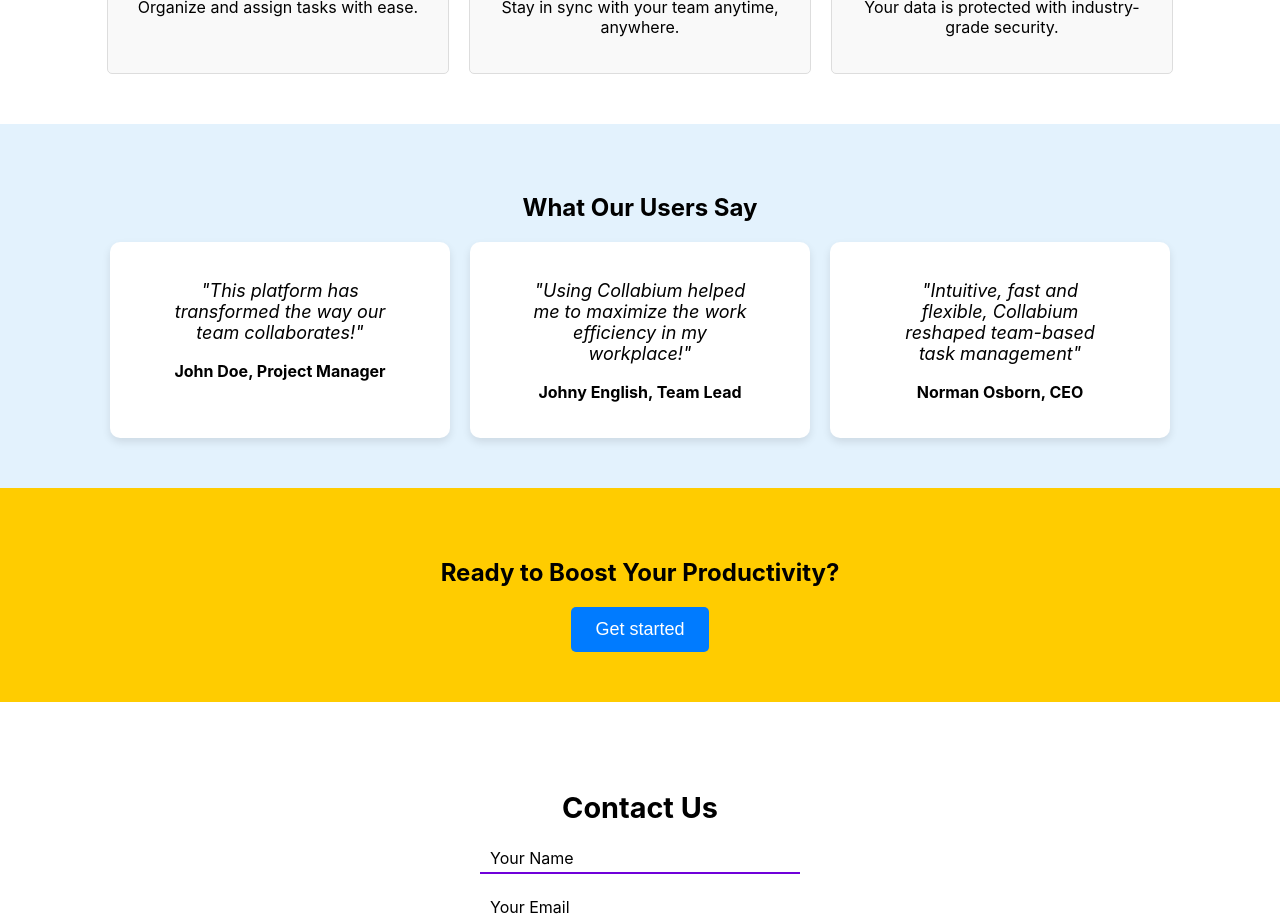
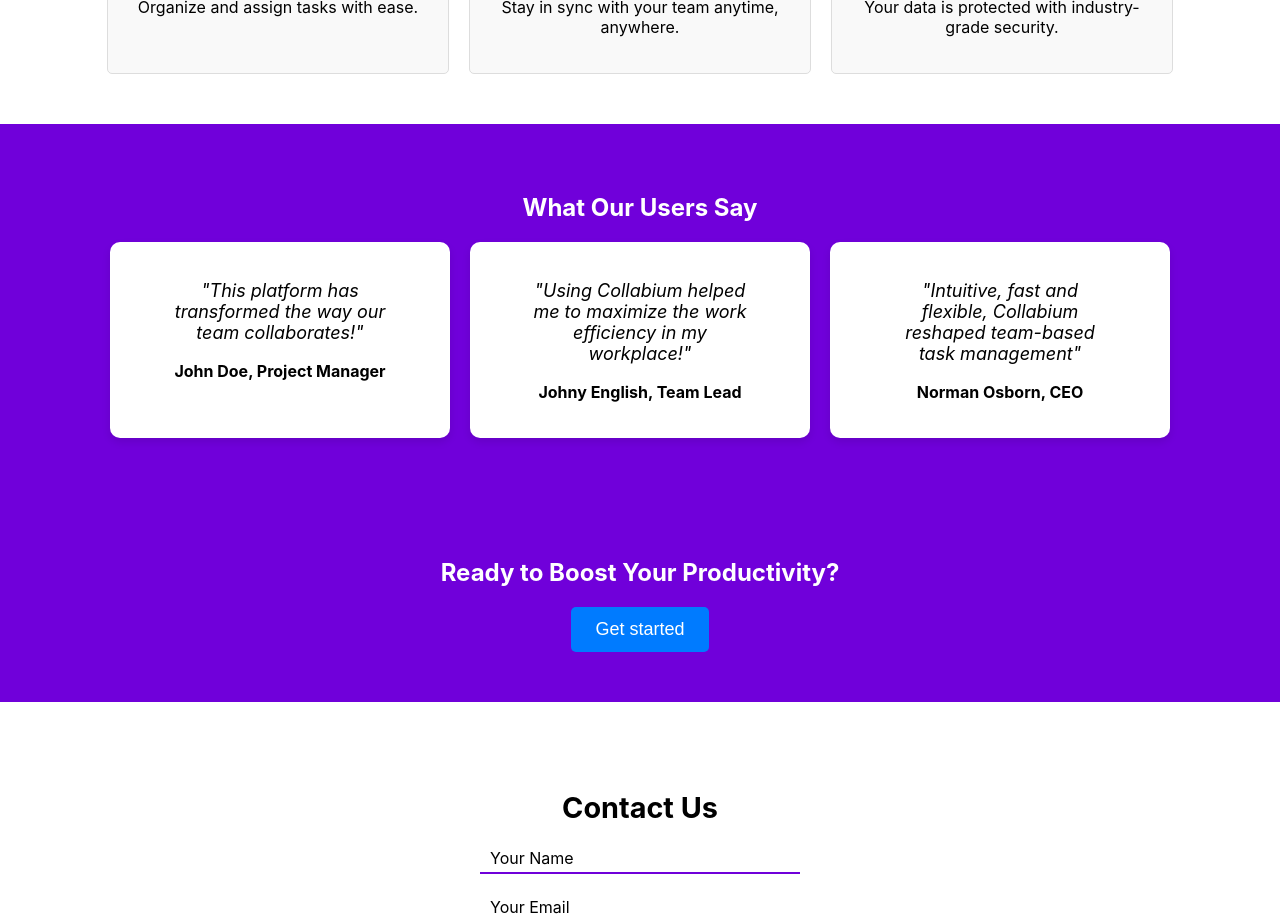
Before and after one commit to KianShirvani/TheChosenOnes, a React (Create React App) app in the folder frontend/: page / in a window 1280 px wide. Shown: the part 820-1741 px from the top of the page. Built offline with nearby package versions, Linux system fonts and the light colour scheme; no server answers.

Commit message:
update calltoaction and testimonials

```diff
--- a/frontend/src/components/CallToAction.js
+++ b/frontend/src/components/CallToAction.js
@@ -4,7 +4,7 @@ const CallToAction = () => {
   const navigate = useNavigate();
   return (
     <section style={styles.container}>
-      <h2>Ready to Boost Your Productivity?</h2>
+      <h2 style={{ color: 'white' }}>Ready to Boost Your Productivity?</h2>
       <button style={styles.button} onClick={() => navigate("/signup")}>
        Get started
       </button>
@@ -16,7 +16,7 @@ const styles = {
   container: {
     textAlign: "center",
     padding: "50px 20px",
-    background: "#ffcc00",
+    background: "#7000da",
   },
   button: {
     padding: "12px 24px",
--- a/frontend/src/components/Testimonials.js
+++ b/frontend/src/components/Testimonials.js
@@ -10,7 +10,7 @@ const testimonials = [
 
   return (
     <section style={styles.container}>
-      <h2>What Our Users Say</h2>
+      <h2 style={{ color: 'white' }}>What Our Users Say</h2>
      <div style={styles.testimonials}>
       {
         testimonials.map((testimonial, index) => (
@@ -29,7 +29,7 @@ const styles = {
   container: {
     textAlign: "center",
     padding: "50px 20px",
-    background: "#e3f2fd",
+    background: "#7000da",
   },
   quote: {
     fontStyle: "italic",
```
